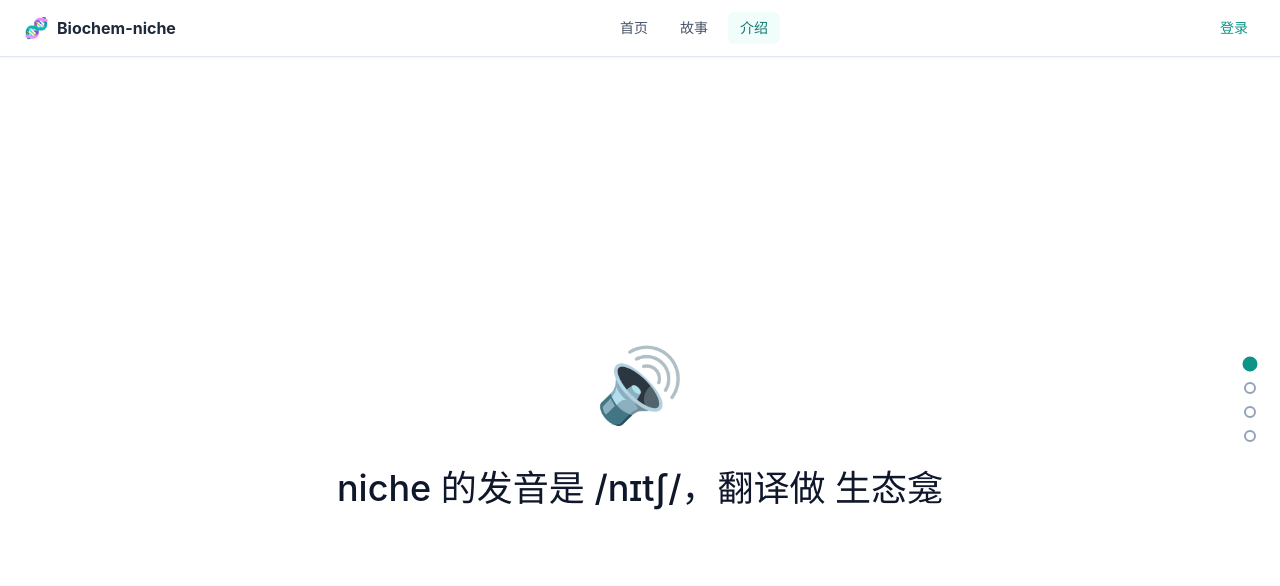
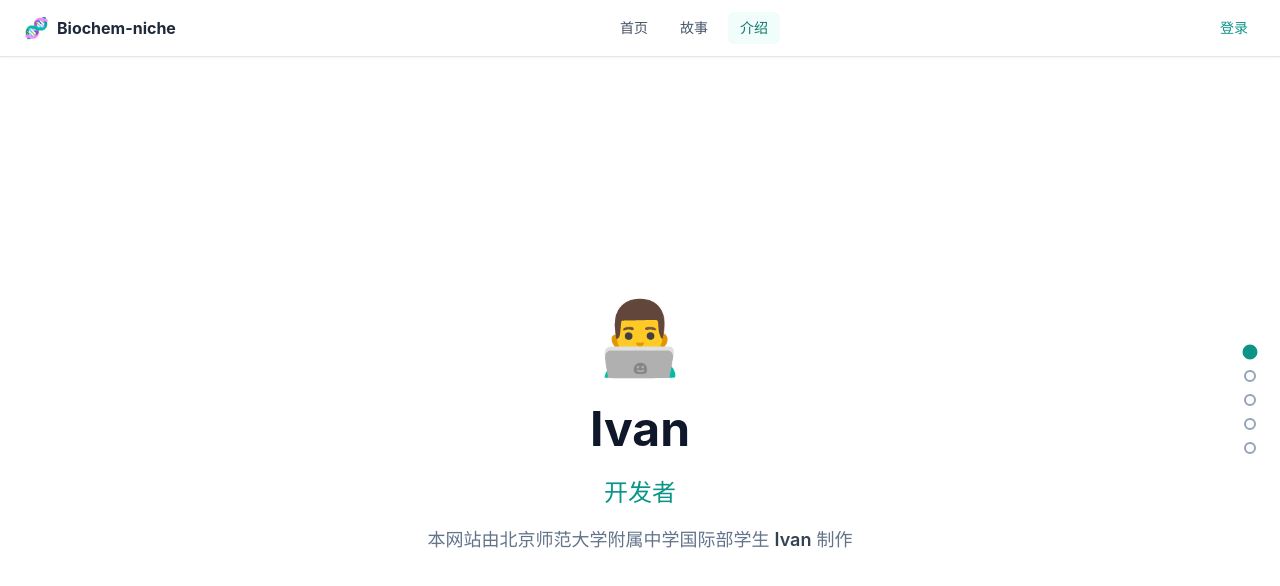
Before and after one commit to Bio-innovator/biochem-V2, a Next.js app: page /about in a window 1280 px wide. Shown: the top 586 px of the page. Built offline with nearby package versions, Linux system fonts and the light colour scheme.

Commit message:
Add files via upload

```diff
--- a/app/about/page.tsx
+++ b/app/about/page.tsx
@@ -3,37 +3,71 @@
 import Link from 'next/link';
 import FullPageScroll from '@/components/FullPageScroll';
 
-export default function StoryPage() {
+export default function AboutPage() {
   const pages = [
-    // Page 1
-    <div key="page1" className="text-center max-w-4xl mx-auto">
-      <div className="text-6xl sm:text-7xl mb-12">🔊</div>
-      <p className="text-2xl sm:text-4xl font-medium text-slate-900 leading-relaxed">
-        niche 的发音是 /nɪtʃ/，翻译做 生态龛
+    // Page 1: Creator
+    <div key="page1" className="text-center max-w-3xl mx-auto">
+      <div className="text-6xl sm:text-7xl mb-8">👨‍💻</div>
+      <h1 className="text-4xl sm:text-5xl font-bold text-slate-900 mb-6">
+        Ivan
+      </h1>
+      <p className="text-xl sm:text-2xl text-teal-600 mb-4 font-medium">
+        开发者
+      </p>
+      <p className="text-lg text-slate-500 leading-relaxed">
+        本网站由北京师范大学附属中学国际部学生 <span className="font-semibold text-slate-700">Ivan</span> 制作
       </p>
     </div>,
 
-    // Page 2
-    <div key="page2" className="text-center max-w-4xl mx-auto">
-      <div className="text-6xl sm:text-7xl mb-12">😅</div>
-      <p className="text-2xl sm:text-4xl font-medium text-slate-900 leading-relaxed">
-        初学者可能会发出 /nɪk/，或用中文读作生态 "lóng"（真实事件）
+    // Page 2: Origin
+    <div key="page2" className="text-center max-w-3xl mx-auto">
+      <div className="text-6xl sm:text-7xl mb-8">📚</div>
+      <h1 className="text-4xl sm:text-5xl font-bold text-slate-900 mb-6">
+        AP Biology
+      </h1>
+      <p className="text-xl sm:text-2xl text-teal-600 mb-4 font-medium">
+        项目式学习
+      </p>
+      <p className="text-lg text-slate-500 leading-relaxed">
+        本网站源于 <span className="font-semibold text-slate-700">AP 生物学 PBL 项目式学习</span>
+        <br />
+        将课堂所学转化为实际产品，用技术赋能教育。
       </p>
     </div>,
 
-    // Page 3
+    // Page 3: Service scope
     <div key="page3" className="text-center max-w-4xl mx-auto">
-      <div className="text-6xl sm:text-7xl mb-12">💡</div>
+      <div className="text-6xl sm:text-7xl mb-8">🏫</div>
       <p className="text-2xl sm:text-4xl font-medium text-slate-900 leading-relaxed">
-        这样的事情难免会发生，而我们的网站也因此得名：Biochem-niche
+        目前本网站只服务于北京师范大学附属中学国际部AP生物学教学。
       </p>
     </div>,
 
-    // Page 4
-    <div key="page4" className="text-center max-w-4xl mx-auto">
-      <div className="text-6xl sm:text-7xl mb-12">🎯</div>
-      <p className="text-2xl sm:text-4xl font-medium text-slate-900 leading-relaxed mb-12">
-        我们致力于让有资源学生更牢固地掌握生物知识点，让没有资源学生获得更公平的学习机会
+    // Page 4: Advisor
+    <div key="page4" className="text-center max-w-3xl mx-auto">
+      <div className="text-6xl sm:text-7xl mb-8">👩‍🏫</div>
+      <h1 className="text-4xl sm:text-5xl font-bold text-slate-900 mb-6">
+        付馨悦
+      </h1>
+      <p className="text-xl sm:text-2xl text-teal-600 mb-4 font-medium">
+        指导老师
+      </p>
+      <p className="text-lg text-slate-500 leading-relaxed">
+        感谢 <span className="font-semibold text-slate-700">付馨悦</span> 老师的悉心指导
+        <br />
+        让这个项目从想法变为现实。
+      </p>
+    </div>,
+
+    // Page 5: Mission + login
+    <div key="page4" className="text-center max-w-3xl mx-auto">
+      <div className="text-6xl sm:text-7xl mb-8">🌟</div>
+      <h1 className="text-3xl sm:text-4xl font-bold text-slate-900 mb-6 leading-snug">
+        我们的使命
+      </h1>
+      <p className="text-xl text-slate-600 mb-10 leading-relaxed max-w-2xl mx-auto">
+        我们致力于让有资源学生更牢固地掌握生物知识点，
+        让没有资源学生获得更公平的学习机会。
       </p>
       <Link
         href="/?login=1"
@@ -44,7 +78,9 @@ export default function StoryPage() {
     </div>,
   ];
 
-  const bgColors = ['bg-white', 'bg-slate-50', 'bg-white', 'bg-slate-50'];
+  const bgColors = ['bg-white', 'bg-slate-50', 'bg-white', 'bg-slate-50', 'bg-white'];
 
-  return <FullPageScroll pages={pages} bgColors={bgColors} />;
+  return (
+    <FullPageScroll pages={pages} bgColors={bgColors} />
+  );
 }
```
